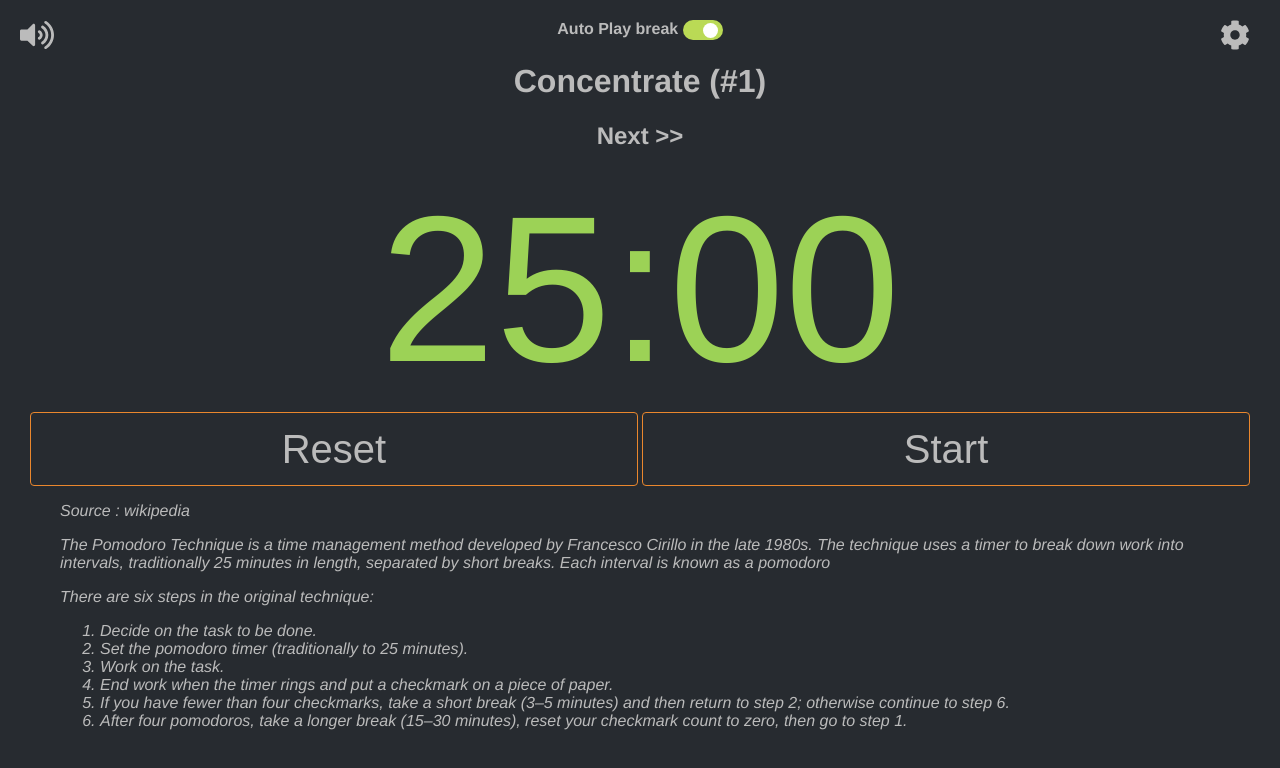
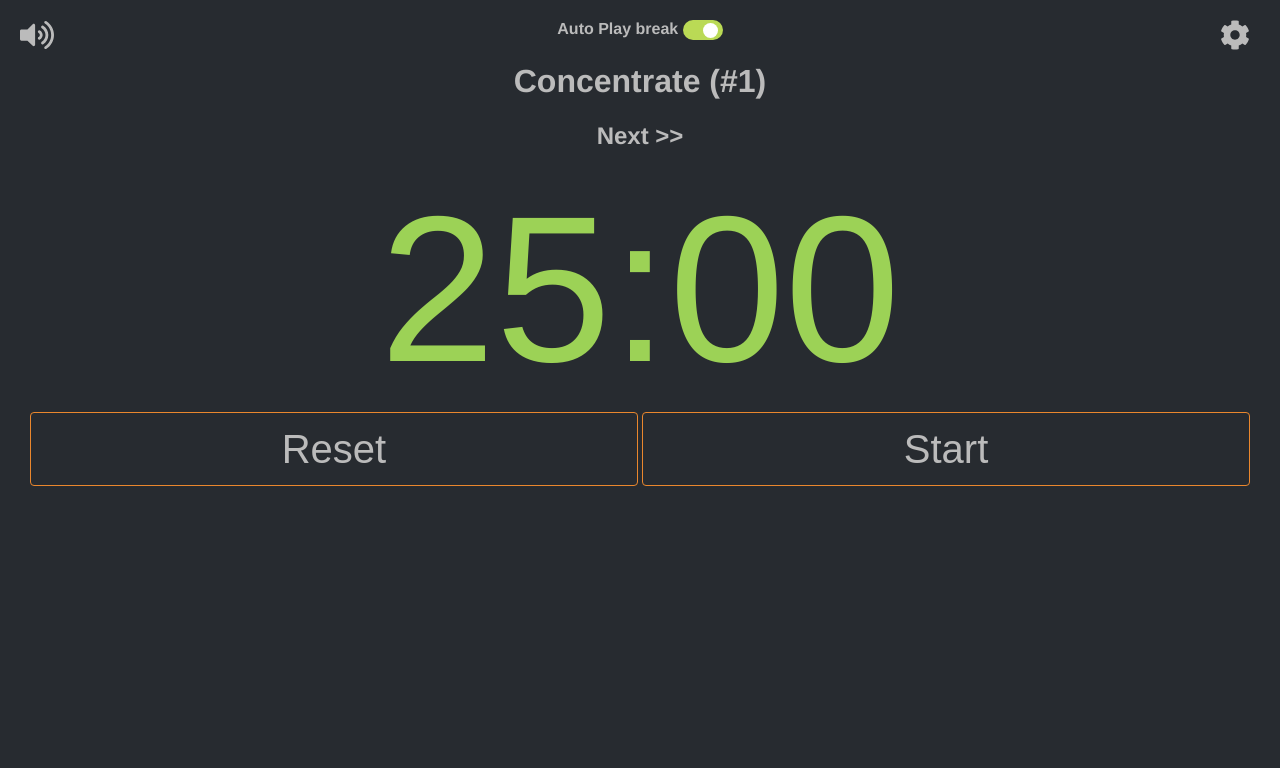
Before and after one commit to sungvadan/pomodoro, a website built with webpack: page index.html in a window 1280 px wide. Built offline with nearby package versions, Linux system fonts and the light colour scheme.

Commit message:
remove google

```diff
--- a/index.html
+++ b/index.html
@@ -6,7 +6,6 @@
     <link rel="icon" href="public/images/favicon.svg" type="image/png">
     <meta name="description" content="Pomodoro help you to focus on your task. you work and study more effectively" />
     <meta name="keywords" content="pomodoro, countdown, pomodoro technique, tomato timer, pomodoro timer, online pomodoro timer,  pomodoro software timer, productivity tools, productivity, concentration techniques, pomodoro software">
-    <script data-ad-client="ca-pub-3358476822071698" async src="https://pagead2.googlesyndication.com/pagead/js/adsbygoogle.js"></script>
     <title>Pomodoro</title>
 </head>
 <body>
@@ -26,22 +25,6 @@
 
     <img src="public/images/volume-up.svg" alt="volume" id="volume" height="30px" style="cursor: pointer;">
     <img src="public/images/setup.svg" id="setup" alt="setup" height="30px" style="cursor: pointer;">
-
-    <blockquote cite="https://www.wikipedia.org">
-        <header>Source : <cite>wikipedia</cite></header>
-
-        <p>The Pomodoro Technique is a time management method developed by Francesco Cirillo in the late 1980s. The technique uses a timer to break down work into intervals, traditionally 25 minutes in length, separated by short breaks. Each interval is known as a pomodoro</p>
-
-        There are six steps in the original technique:
-        <ol>
-            <li>Decide on the task to be done.</li>
-            <li>Set the pomodoro timer (traditionally to 25 minutes).</li>
-            <li>Work on the task.</li>
-            <li>End work when the timer rings and put a checkmark on a piece of paper.</li>
-            <li>If you have fewer than four checkmarks, take a short break (3–5 minutes) and then return to step 2; otherwise continue to step 6.</li>
-            <li>After four pomodoros, take a longer break (15–30 minutes), reset your checkmark count to zero, then go to step 1.</li>
-        </ol>
-    </blockquote>
 
     <div style="display: none;">
         <audio id="alarm">
```
